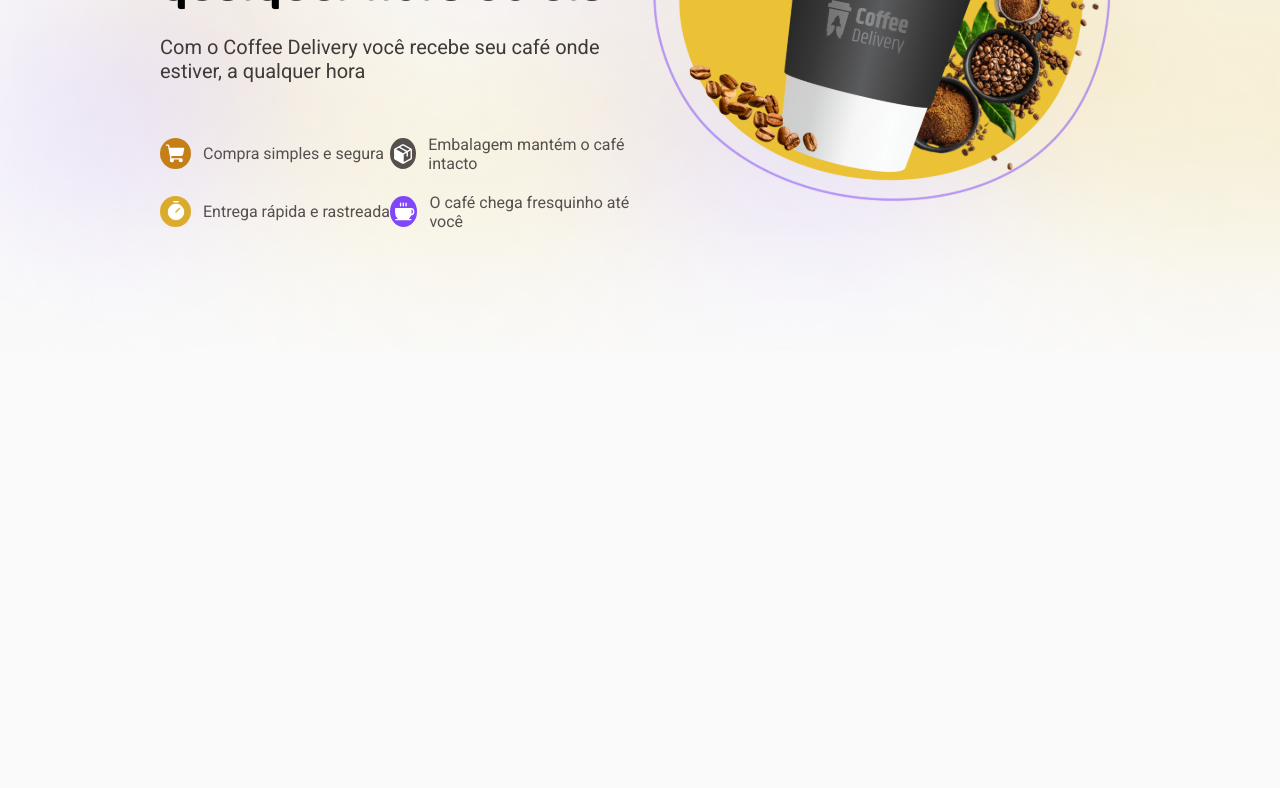
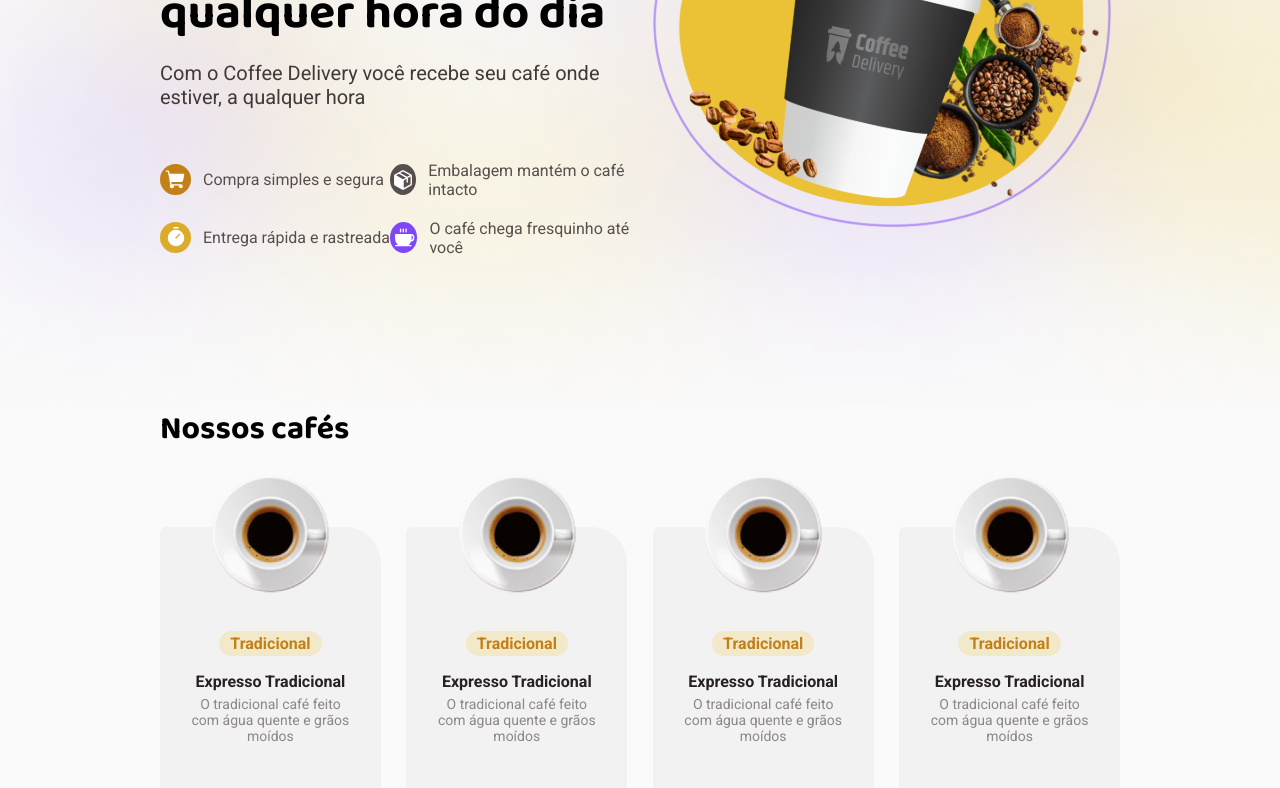
Before and after one commit to lucaslomba/desafio-02, a React (Vite) app: page / in a window 1280 px wide. Shown: the part 393-1181 px from the top of the page. Before the commit the page ends 800 px from the top, so only its background shows below. Built offline with nearby package versions, Linux system fonts and the light colour scheme.

Commit message:
Incrementando layout

```diff
--- /dev/null
+++ b/src/pages/Home/components/CardCoffe/index.tsx
@@ -0,0 +1,53 @@
+import {
+  CardCoffeContainer,
+  CardCoffeType,
+  CardCoffeTitle,
+  CardCoffeSubtitle,
+  FooterContainer,
+  CardCoffePrice,
+} from './styles'
+
+import { ShoppingCart, Plus, Minus } from 'phosphor-react'
+import CoffeImage from '../../../../assets/tiposCafe/expressoTradicional.svg'
+import { NavLink } from 'react-router-dom'
+import { useState } from 'react'
+
+export function CardCoffe() {
+  const [countCoffeToAdd, setCountCoffeToAdd] = useState(0)
+
+  return (
+    <CardCoffeContainer>
+      <img src={CoffeImage} alt="Café expresso tradicional" />
+
+      <CardCoffeType>Tradicional</CardCoffeType>
+
+      <CardCoffeTitle>Expresso Tradicional</CardCoffeTitle>
+
+      <CardCoffeSubtitle>
+        O tradicional café feito com água quente e grãos moídos
+      </CardCoffeSubtitle>
+
+      <FooterContainer>
+        <CardCoffePrice>
+          <span>R$</span> 9,90
+        </CardCoffePrice>
+
+        <div>
+          <span>
+            <button onClick={() => setCountCoffeToAdd(countCoffeToAdd - 1)}>
+              <Minus size={14} weight="fill" />
+            </button>
+            {countCoffeToAdd}
+            <button onClick={() => setCountCoffeToAdd(countCoffeToAdd + 1)}>
+              <Plus size={14} weight="fill" />
+            </button>
+          </span>
+
+          <NavLink to="/checkout" title="checkout">
+            <ShoppingCart size={22} weight="fill" />
+          </NavLink>
+        </div>
+      </FooterContainer>
+    </CardCoffeContainer>
+  )
+}
--- /dev/null
+++ b/src/pages/Home/components/CardCoffe/styles.ts
@@ -0,0 +1,106 @@
+import styled from 'styled-components'
+
+export const CardCoffeContainer = styled.div`
+  margin-top: 4.5rem;
+
+  display: flex;
+  flex-direction: column;
+  align-items: center;
+
+  background: ${(props) => props.theme['gray-200']};
+  border-radius: 6px 36px 6px 36px;
+
+  position: relative;
+
+  padding: 6.5rem 1.6rem 0 1.6rem;
+
+  img {
+    position: absolute;
+    top: -15%;
+  }
+`
+
+export const CardCoffeType = styled.span`
+  background: ${(props) => props.theme['yellow-100']};
+  color: ${(props) => props.theme['yellow-900']};
+  font-weight: bold;
+
+  border-radius: 100px;
+  padding: 0.2rem 0.7rem;
+`
+
+export const CardCoffeTitle = styled.span`
+  margin-top: 1rem;
+
+  color: ${(props) => props.theme['gray-900']};
+  font-weight: bold;
+`
+
+export const CardCoffeSubtitle = styled.span`
+  margin-top: 0.3rem;
+
+  color: ${(props) => props.theme['gray-600']};
+  font-size: 0.875rem;
+
+  text-align: center;
+`
+
+export const FooterContainer = styled.div`
+  margin-top: 2rem;
+  margin-bottom: 1.5rem;
+
+  width: 100%;
+  display: flex;
+  justify-content: space-between;
+  align-items: center;
+
+  div {
+    display: flex;
+    gap: 0.5rem;
+
+    a {
+      display: flex;
+      align-items: center;
+      justify-content: center;
+
+      background: ${(props) => props.theme['purple-500']};
+      color: ${(props) => props.theme.white};
+
+      padding: 0.5rem;
+      border-radius: 6px;
+    }
+
+    span {
+      background: ${(props) => props.theme['gray-400']};
+
+      display: flex;
+      justify-content: center;
+      align-items: center;
+      gap: 0.6rem;
+
+      padding: 0 0.6rem;
+
+      border-radius: 6px;
+
+      button {
+        background: transparent;
+        border: none;
+        color: ${(props) => props.theme['purple-500']};
+        cursor: pointer;
+      }
+    }
+  }
+`
+
+export const CardCoffePrice = styled.span`
+  font-family: 'Baloo 2', sans-serif;
+  color: ${(props) => props.theme['gray-900']};
+  font-weight: bold;
+  font-size: 1.5rem;
+
+  span {
+    font-family: 'Roboto', sans-serif !important;
+    font-size: 0.875rem;
+    font-weight: normal;
+  }
+`
--- a/src/pages/Home/index.tsx
+++ b/src/pages/Home/index.tsx
@@ -1,6 +1,8 @@
 import {
   HomeContainer,
   HomeStartContainer,
+  HomeOptionsContainer,
+  OptionsGrid,
   BeneficiosContainerGrid,
   BeneficiosItemGridLaranja,
   BeneficiosItemGridPreto,
@@ -11,6 +13,7 @@ import {
 
 import { ShoppingCart, Timer, Package, Coffee } from 'phosphor-react'
 import Background from '../../assets/Background.svg'
+import { CardCoffe } from './components/CardCoffe'
 
 export function Home() {
   return (
@@ -58,6 +61,25 @@ export function Home() {
           />
         </div>
       </HomeStartContainer>
+      <HomeOptionsContainer>
+        <h2>Nossos cafés</h2>
+        <OptionsGrid>
+          <CardCoffe />
+          <CardCoffe />
+          <CardCoffe />
+          <CardCoffe />
+          <CardCoffe />
+          <CardCoffe />
+          <CardCoffe />
+          <CardCoffe />
+          <CardCoffe />
+          <CardCoffe />
+          <CardCoffe />
+          <CardCoffe />
+          <CardCoffe />
+          <CardCoffe />
+        </OptionsGrid>
+      </HomeOptionsContainer>
     </HomeContainer>
   )
 }
--- a/src/pages/Home/styles.ts
+++ b/src/pages/Home/styles.ts
@@ -3,7 +3,7 @@ import styled from 'styled-components'
 export const HomeContainer = styled.div``
 
 export const HomeStartContainer = styled.div`
-  height: calc(100vh - 10rem);
+  height: calc(100vh - 6.7rem);
 
   display: flex;
   justify-content: space-between;
@@ -12,7 +12,7 @@ export const HomeStartContainer = styled.div`
   background-image: url(http://localhost:5173/src/assets/BackgroundContainer.png);
   background-size: cover;
 
-  padding: 2rem 10rem 2rem 10rem;
+  padding: 0 10rem 0 10rem;
 `
 
 export const ContentContainer = styled.div`
@@ -85,3 +85,23 @@ export const BeneficiosItemGridRoxo = styled(BeneficiosItemGrid)`
     background: ${(props) => props.theme['purple-500']};
   }
 `
+
+export const HomeOptionsContainer = styled.div`
+  padding: 0 10rem 0 10rem;
+
+  h2 {
+    font-family: 'Baloo 2', sans-serif;
+    font-size: 2rem;
+  }
+
+  margin-bottom: 4rem;
+`
+
+export const OptionsGrid = styled.div`
+  display: flex;
+  flex-direction: column;
+  justify-content: space-between;
+
+  display: grid;
+  grid-template-columns: 23% 23% 23% 23%;
+`
```
Also changed, not shown: src/assets/tiposCafe/expressoTradicional.svg (added).
